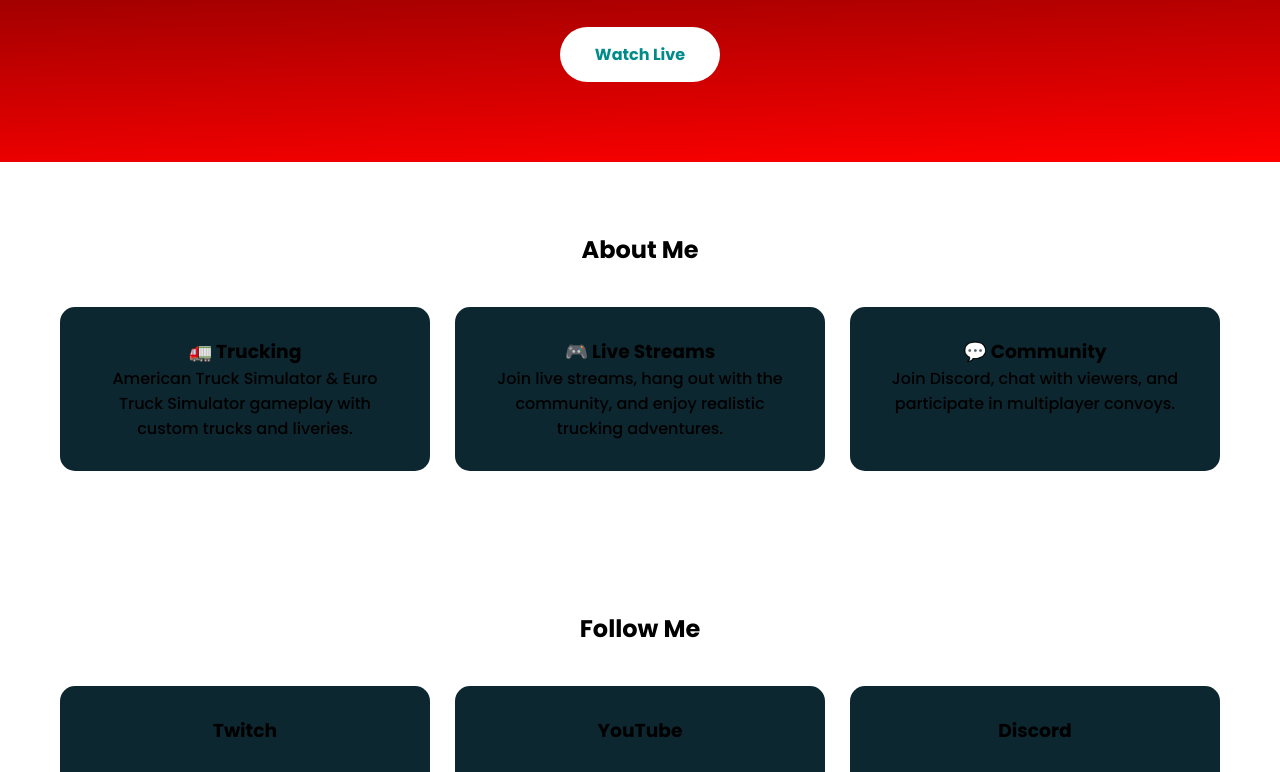
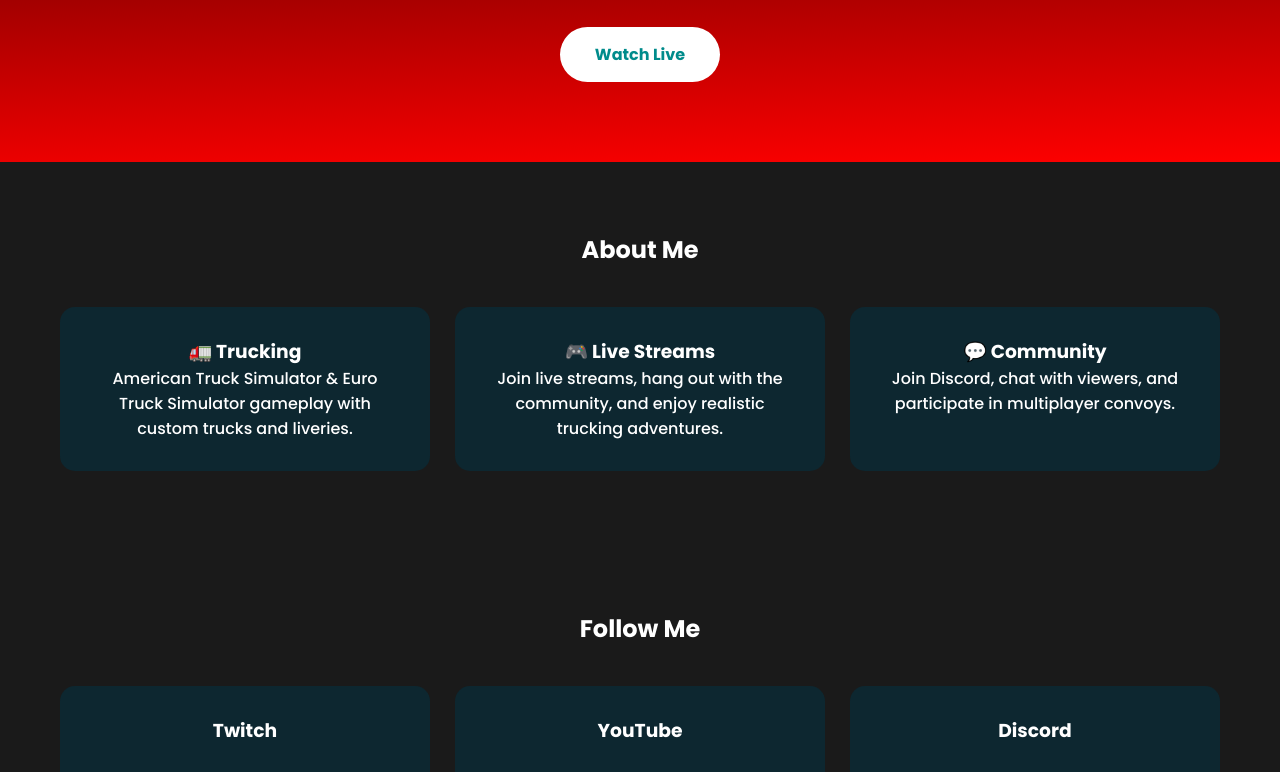
Before and after one commit to HellDesignCustoms/HellDesignCustoms, a plain HTML site: page index.html in a window 1280 px wide. Shown: the part 364-1136 px from the top of the page. Drawn offline with Linux system fonts and the light colour scheme.

Commit message:
Update index.html

```diff
--- a/index.html
+++ b/index.html
@@ -18,6 +18,11 @@
 body{
     background:FF0000;
     color:black;
+}
+
+body{
+    background-color: #1a1a1a;
+    color: white;
 }
 
 header{
```
